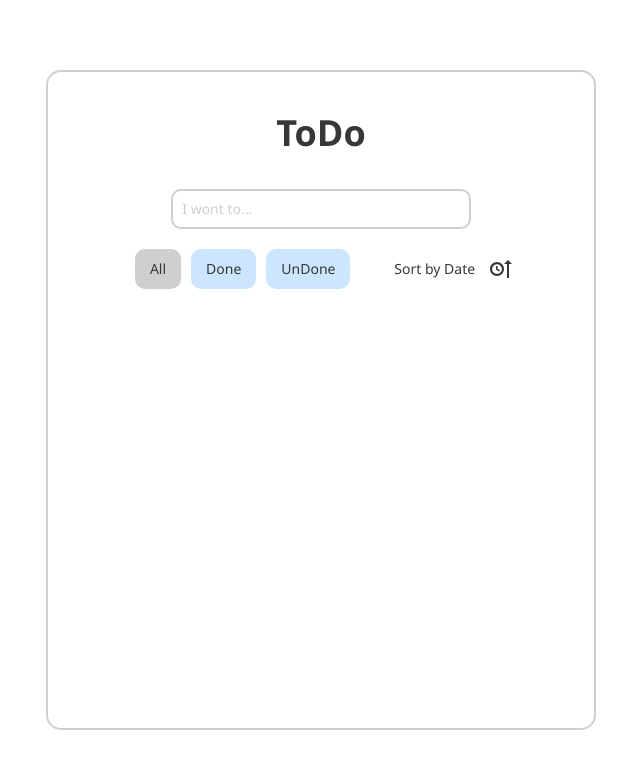
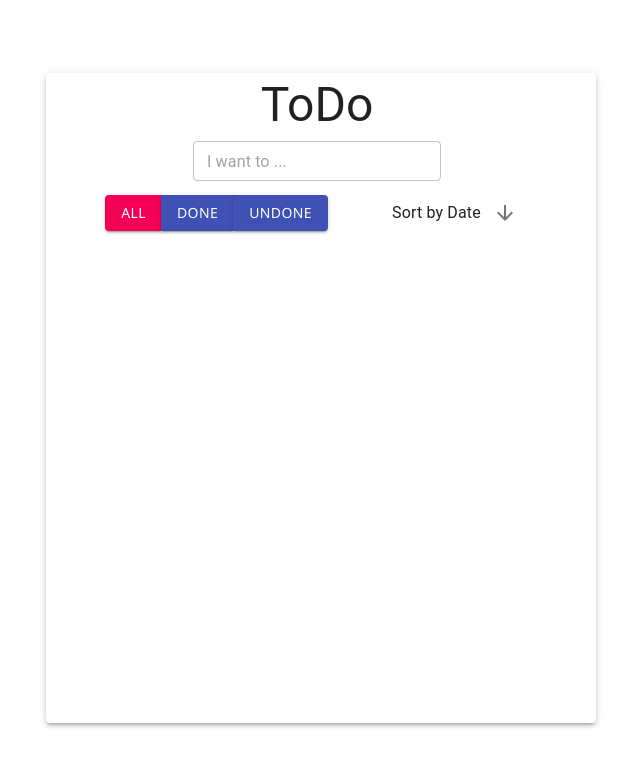
Before and after one commit to AlexandrZ1/todo, a React (Create React App) app in the folder client/: page / in a window 1280 px wide. Shown: the top 768 px of the page, without its empty margins (319-959 px from the left). Built offline with nearby package versions, Linux system fonts and the light colour scheme.

Commit message:
Create components (Input, Main, Sort)

```diff
--- a/client/package.json
+++ b/client/package.json
@@ -3,6 +3,8 @@
   "version": "0.1.0",
   "private": true,
   "dependencies": {
+    "@material-ui/core": "^4.12.1",
+    "@material-ui/icons": "^4.11.2",
     "@testing-library/jest-dom": "^5.14.1",
     "@testing-library/react": "^11.2.7",
     "@testing-library/user-event": "^12.8.3",
--- a/client/src/App.jsx
+++ b/client/src/App.jsx
@@ -3,7 +3,7 @@ import "./App.scss";
 
 const App = () => {
   return (
-      <Main data-testid="main"/>
+      <Main/>
   );
 };
 
--- a/client/src/components/Input.jsx
+++ b/client/src/components/Input.jsx
@@ -2,25 +2,24 @@ import style from "./Input.module.scss";
 import { useValidation } from "../hooks/validation.hook";
 import { VALIDATE } from "../constants";
 import { useInput } from "../hooks/input.hook";
+import { TextField } from "@material-ui/core";
 
 const Input = ({ handleAddTodo }) => {
   const { value, setValue, handleChange } = useInput("");
   const { inputValid } = useValidation(value, VALIDATE.EMPTY);
 
   return (
-    <div className={style.input}>
-      <input
-        maxLength="30"
-        value={value}
-        type="text"
-        size="50"
-        placeholder="I wont to..."
-        onKeyPress={(e) => {
-          handleAddTodo(e, inputValid, value, setValue);
-        }}
-        onChange={(e) => handleChange(e)}
-      />
-    </div>
+    <TextField
+      id="outlined-basic"
+      size="small"
+      onKeyPress={(e) => handleAddTodo(e, inputValid, value, setValue)}
+      onChange={(e) => handleChange(e)}
+      value={value}
+      placeholder="I want to ..."
+      variant="outlined"
+      color="primary"
+      inputProps={{ maxLength: 30 }}
+    />
   );
 };
 
--- a/client/src/components/Main.jsx
+++ b/client/src/components/Main.jsx
@@ -2,13 +2,16 @@ import Input from "./Input";
 import Sort from "./sort/Sort";
 import List from "./todo/List";
 import Pagination from "./Pagination";
-import style from "./Main.module.scss";
 import { useEffect, useState } from "react";
 import usePagination from "../hooks/pagination.hook";
+import { Grid, Paper } from "@material-ui/core";
+import { Typography } from "@material-ui/core";
+import useStyles from "./Main.styles";
 const Main = () => {
   const [todos, setTodos] = useState([]);
   const [filterBy, setFilterBy] = useState(1);
   const [typeSort, setTypeSort] = useState(true);
+  const clases = useStyles();
 
   const {
     pages,
@@ -81,29 +84,48 @@ const Main = () => {
   }, [filterBy]);
 
   return (
-    <div className={style.main}>
-      <h1>ToDo</h1>
+    <Paper elevation={3} className={clases.main}>
+      <Grid
+        container
+        direction="column"
+        justifyContent="center"
+        alignItems="center"
+        spacing={1}
+        sm
+      >
+        <Grid item xs>
+          <Typography variant="h3">ToDo</Typography>
+        </Grid>
+        <Grid item xs>
           <Input handleAddTodo={handleAddTodo} />
+        </Grid>
+        <Grid item xs>
           <Sort
             setFilterBy={setFilterBy}
             filterBy={filterBy}
             setTypeSort={setTypeSort}
             typeSort={typeSort}
           />
+        </Grid>
+        <Grid item xs>
           <List
             todos={resTodos}
             handleDone={handleDone}
             handleDelete={handleDelete}
             handleEdit={handleEdit}
           />
+        </Grid>
         {showPagination && (
+          <Grid item xs>
             <Pagination
               pages={pages}
               currentPage={currentPage}
               setCurrentPage={setCurrentPage}
             />
+          </Grid>
         )}
-    </div>
+      </Grid>
+    </Paper>
   );
 };
 
--- a/client/src/components/Main.module.scss
+++ /dev/null
@@ -1,26 +0,0 @@
-@import "./colors.scss";
-
-.main {
-    display: flex;
-    flex-direction: column;
-    width: 550px;
-    height: 660px;
-    margin: 0 auto;
-    justify-self: center;
-    border-radius: 15px;
-    border: $gray-bright solid 2px;
-    align-items: center;
-    font-weight: 400;
-    font-size: 14px;
-    color: $dark;
-    line-height: 16px;
-    h1 {
-        cursor: default;
-        font-size: 36px;
-        color: $dark;
-        line-height: 42px;
-        text-align: center;
-        margin-top: 40px;
-        margin-bottom: 15px;
-    }
-}
--- /dev/null
+++ b/client/src/components/Main.styles.js
@@ -0,0 +1,11 @@
+import { makeStyles } from "@material-ui/core";
+
+const useStyles = makeStyles((theme)=>({
+  main: {
+    width: "550px",
+    height: "650px",
+    margin: "0"
+  }
+}));
+
+export default useStyles;
--- a/client/src/components/sort/Sort.jsx
+++ b/client/src/components/sort/Sort.jsx
@@ -1,28 +1,39 @@
-import Button from "./Button";
 import style from "./Sort.module.scss";
 import ClassNames from "classnames";
-
+import {
+  Button,
+  ButtonGroup,
+  Grid,
+  IconButton,
+  Typography,
+} from "@material-ui/core";
+import ArrowUpwardTwoToneIcon from "@material-ui/icons/ArrowUpwardTwoTone";
+import ArrowDownwardTwoToneIcon from "@material-ui/icons/ArrowDownwardTwoTone";
 const Sort = ({ filterBy, setFilterBy, typeSort, setTypeSort }) => {
-  const buttons=["All","Done","UnDone"]
+  const buttons = ["All", "Done", "UnDone"];
   return (
-    <div className={style.container}>
-      <div className={style.buttons}>
-        {buttons.map((item,i)=><Button
-          key={i}
-          text={item}
-          handleClick={() => setFilterBy(i+1)}
-          filterBy={filterBy}
-          idSelect={i+1}
-        />)}
-      </div>
-      <div className={style.sorting_order}>
-        <p>Sort by Date</p>
-        <div
-          className={ClassNames(style.btn, typeSort ? style.up : style.down)}
-          onClick={() => setTypeSort(!typeSort)}
-        ></div>
-      </div>
-    </div>
+    <Grid container spacing={8}>
+      <Grid container item alignItems="center" xs>
+        <ButtonGroup color="primary" aria-label="outlined primary button group">
+          {buttons.map((item, i) => (
+            <Button
+              key={i}
+              onClick={() => setFilterBy(i + 1)}
+              color={filterBy === i + 1 && "secondary"}
+              variant="contained"
+            >
+              {item}
+            </Button>
+          ))}
+        </ButtonGroup>
+      </Grid>
+      <Grid item container alignItems="center" xs>
+        <Typography>Sort by Date</Typography>
+        <IconButton onClick={() => setTypeSort(!typeSort)}>
+          {typeSort ? <ArrowDownwardTwoToneIcon /> : <ArrowUpwardTwoToneIcon />}
+        </IconButton>
+      </Grid>
+    </Grid>
   );
 };
 
--- a/client/src/hooks/input.hook.js
+++ b/client/src/hooks/input.hook.js
@@ -3,7 +3,7 @@ import { useState } from "react";
 export const useInput = (initialValue) => {
   const [value, setValue] = useState(initialValue);
   const handleChange = (e) => {
-    setValue(e.target.value);
+      setValue(e.target.value);
   };
   return {
     value,
```
Also changed, not shown: 1 other file (tests, documents, lock files or other folders). Lines whose indentation alone changed are shown as unchanged.
